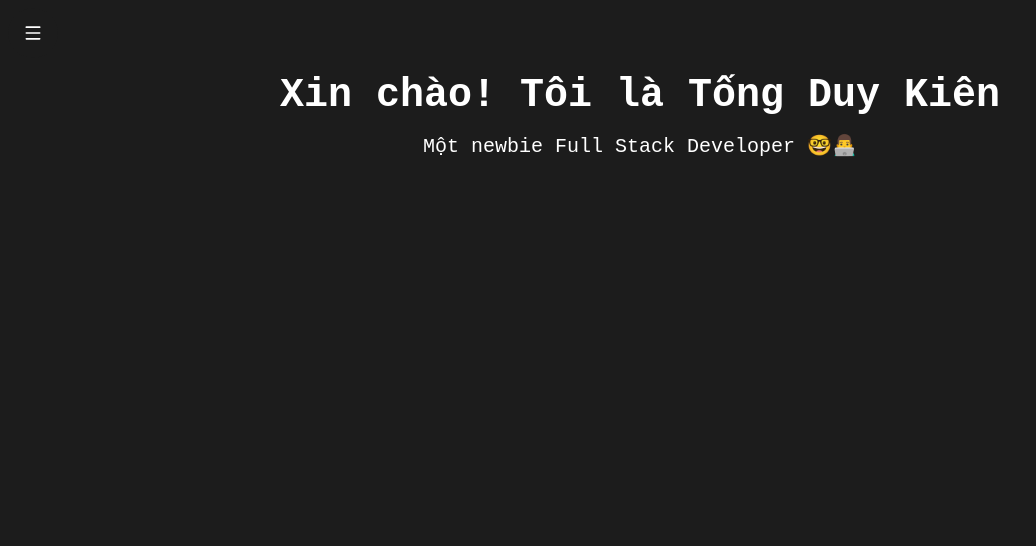
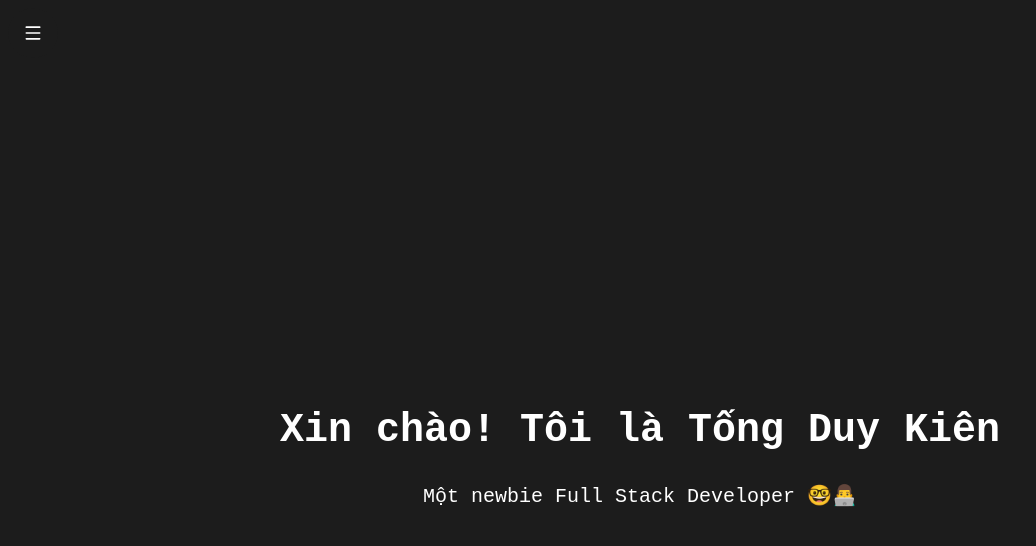
Before and after one commit to kencrimsonIT/Portfolio, a React (Create React App) app: page / in a window 1280 px wide. Shown: the top 546 px of the page, without its empty margins (0-1036 px from the left). Built offline with nearby package versions, Linux system fonts and the light colour scheme.

Commit message:
UPDATE: Customzie layout of the hero section

```diff
--- a/src/Homepage/Home.css
+++ b/src/Homepage/Home.css
@@ -1,3 +1,12 @@
+.hero-section {
+    display: flex;
+    flex-direction: column;
+    align-items: center;
+    justify-content: center;
+    text-align: center;
+    height: 100vh;
+}
+
 .full-name {
     font-size: 2.5rem;
     font-weight: 700;
```
